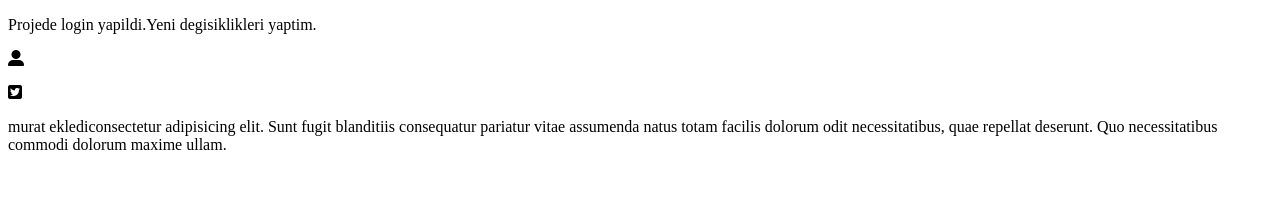
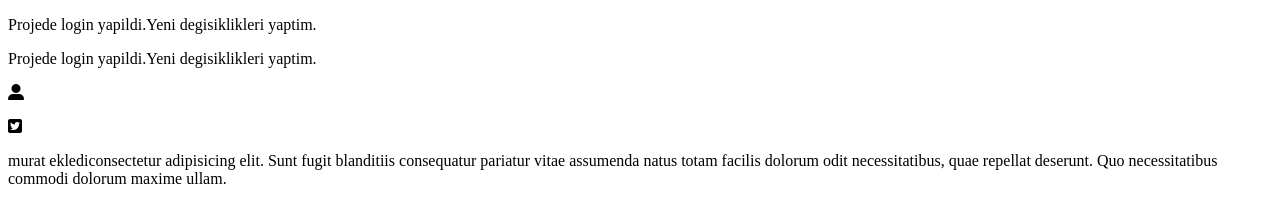
Before and after one commit to dali-saymaz/githubdeneme, a plain HTML site: page index.html in a window 1280 px wide. Drawn offline with Linux system fonts and the light colour scheme.

Commit message:
Update index.html

```diff
--- a/index.html
+++ b/index.html
@@ -9,6 +9,7 @@
 </head>
 <body>
     <p>Projede login yapildi.Yeni degisiklikleri yaptim.</p>
+     <p>Projede login yapildi.Yeni degisiklikleri yaptim.</p>
     <p><i class="fas fa-user-alt"></i></p>
     <div><i class="fab fa-twitter-square"></i></div>
     <p>murat eklediconsectetur adipisicing elit. Sunt fugit blanditiis consequatur pariatur vitae assumenda natus totam facilis dolorum odit necessitatibus, quae repellat deserunt. Quo necessitatibus commodi dolorum maxime ullam.</p>
```
